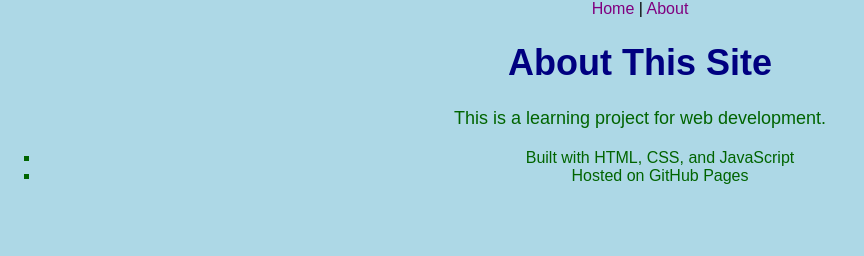
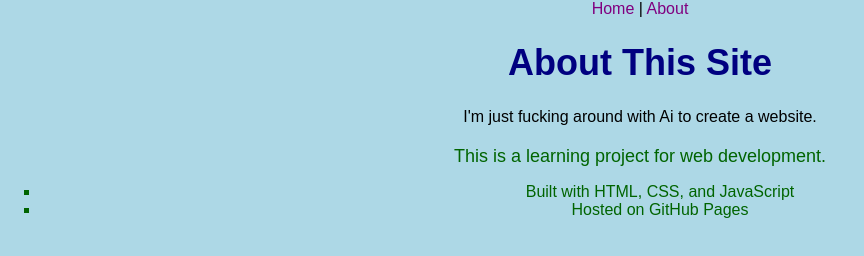
Before and after one commit to Jur-byte/Jur-Byte.github.io, a plain HTML site: page about.html in a window 1280 px wide. Shown: the whole page, without its empty margins (0-864 px from the left). Drawn offline with Linux system fonts and the light colour scheme.

Commit message:
Add files via upload

```diff
--- a/about.html
+++ b/about.html
@@ -10,7 +10,8 @@
         <a href="index.html">Home</a> | <a href="about.html">About</a>
     </nav>
     <h1>About This Site</h1>
-    <p>This is a learning project for web development.</p>
+    <p>I'm just fucking around with Ai to create a website.</p>
+    <p1>This is a learning project for web development.</p1>
     <ul>
         <li>Built with HTML, CSS, and JavaScript</li>
         <li>Hosted on GitHub Pages</li>
--- a/style.css
+++ b/style.css
@@ -32,6 +32,11 @@ h1 {
 
 /* Paragraphs */
 p {
+    font-size: 16px;
+    color: black;
+    margin: 20px;
+}
+p1 {
     font-size: 18px;
     color: darkgreen;
     margin: 20px;
```
